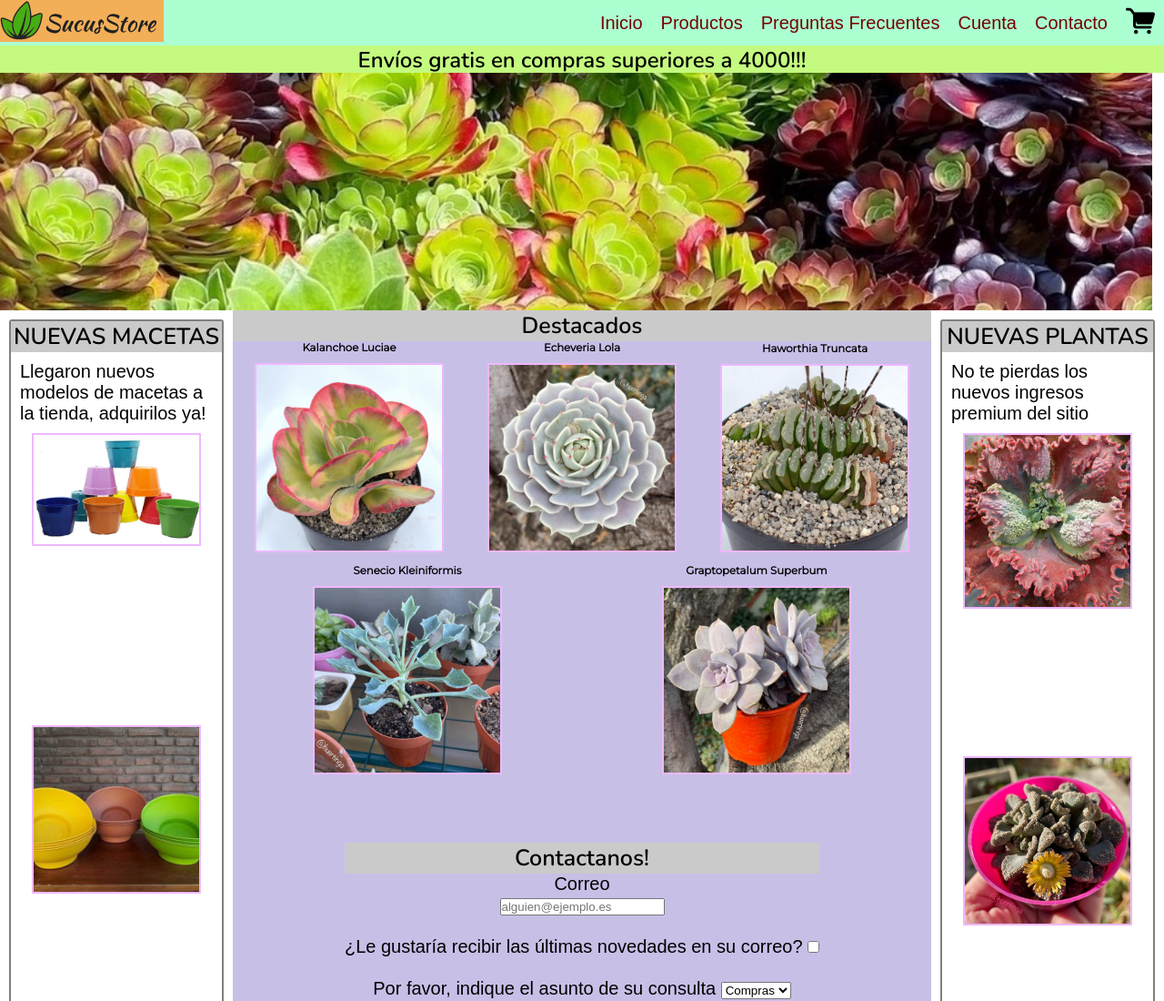
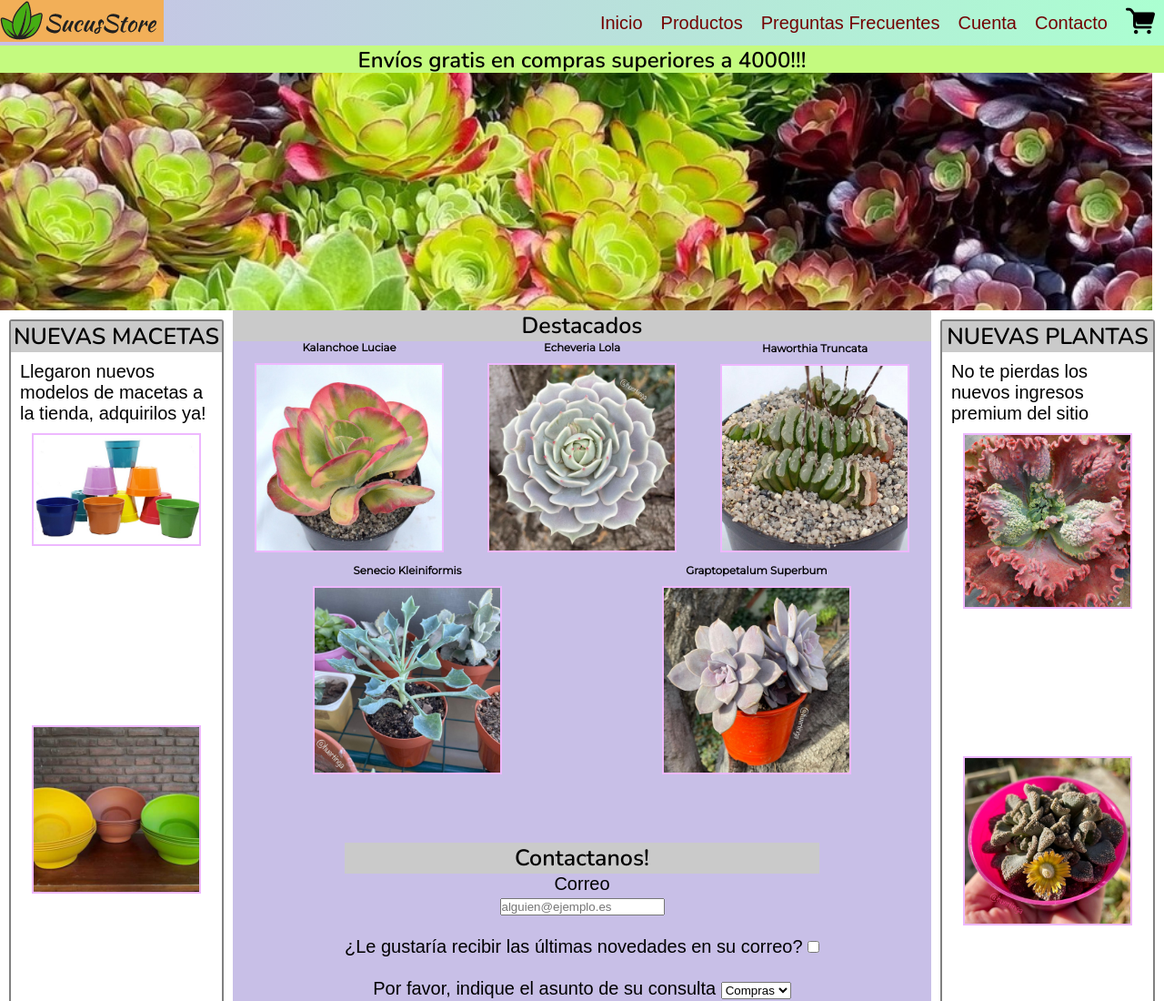
Before and after one commit to EmaLlanos00/succusstore_llanos, a plain HTML site: page Sucusstore-llanos/index.html in a window 1280 px wide. Shown: the top 1100 px of the page at 91% size. Drawn offline with nearby package versions, Linux system fonts and the light colour scheme; a web font is replaced by a local one.

Commit message:
agregados gradiente y animacion de nav

```diff
--- a/Sucusstore-llanos/animaciones/animations.css
+++ b/Sucusstore-llanos/animaciones/animations.css
@@ -0,0 +1,35 @@
+@import url('https://fonts.googleapis.com/css2?family=Montserrat&family=Nunito:wght@600&family=Zen+Maru+Gothic&display=swap');
+*{
+	padding: 0;
+	margin: 0;
+	box-sizing: border-box;
+}
+.gradient{
+	background-image: linear-gradient(to right, rgb(200, 191, 231) , #ABFFD1);
+}
+
+.hover-underline-animation {
+  display: inline-block;
+  position: relative;
+  color:
+rgb(200, 191, 231);
+}
+
+.hover-underline-animation:after {
+  content: '';
+  position: absolute;
+  width: 100%;
+  transform: scaleX(0);
+  height: 2px;
+  bottom: 0;
+  left: 0;
+  background-color:
+rgb(200, 191, 231);
+  transform-origin: bottom right;
+  transition: transform 0.5s ease-out;
+}
+
+.hover-underline-animation:hover:after {
+  transform: scaleX(1);
+  transform-origin: bottom left;
+}
--- a/Sucusstore-llanos/index.html
+++ b/Sucusstore-llanos/index.html
@@ -6,19 +6,22 @@
 	<title>Sucusstore - tienda de suculentas y más</title>
 	<link rel="shortcut icon" href="img/favicon.png">
 	<link rel="stylesheet" href="css/styles.css">
+	<link rel="stylesheet" href="animaciones/animations.css">
+	<!--<link rel="stylesheet" href="https://raw.github.com/daneden/animate.css/master/animate.css">-->
+	<link rel="stylesheet" href="https://cdnjs.cloudflare.com/ajax/libs/animate.css/4.1.1/animate.min.css"/>
 </head>
 <body>
 	<div id="bodyIndex">
     <!--inicia nav y cartel promocional-->
-	<nav class="nav">
+	<nav class="nav gradient">
 		<a href="index.html"><img src="img/logo p1.png" alt="logo succus store"></a>
-		<ul class="textRight">
-			<li><a href="index.html">Inicio</a>	</li>
-			<li><a href="./pages/productos.html">Productos</a></li>
-			<li><a href="./pages/about-us.html">Preguntas Frecuentes</a></li>
-			<li><a href="./pages/cuenta.html">Cuenta</a></li>
-			<li><a href="./index.html#formulario">Contacto</a></li>
-			<li><a href="./pages/carrito.html"><img src="img/cart.png" alt="icono carrito de compras"></a></li>
+		<ul class="textRight ">
+			<li class="animate__animated wow animate__pulse hover-underline-animation"><a href="index.html">Inicio</a>	</li>
+			<li class="hover-underline-animation"><a href="./pages/productos.html">Productos</a></li>
+			<li class="hover-underline-animation"><a href="./pages/about-us.html">Preguntas Frecuentes</a></li>
+			<li class="hover-underline-animation"><a href="./pages/cuenta.html">Cuenta</a></li>
+			<li class="hover-underline-animation"><a href="./index.html#formulario">Contacto</a></li>
+			<li class="hover-underline-animation"><a href="./pages/carrito.html"><img src="img/cart.png" alt="icono carrito de compras"></a></li>
 		</ul>
 	</nav>
 	<div class="itemsSignStyle divStyle sign">
@@ -36,7 +39,7 @@
 			<h2 class="itemsTitleStyle">Destacados</h2>
 			<div class="galleryStyle1 textCenter">
 				<div class=foto>
-					<h3>Kalanchoe Luciae</h3>
+					<h3 class="wow animate__pulse">Kalanchoe Luciae</h3>
 					<img src="img/plants/kalanchoe-luciae.jpg"  alt="planta kalanchoe luciae">
 			    </div>
 				<div class=foto>
@@ -114,5 +117,9 @@
 	    </section>
 	</footer>
 	</div>
+			<script src="js/wow.min.js"></script>
+		<script>
+		   new WOW().init();
+		</script>
 </body>
 </html>
```
